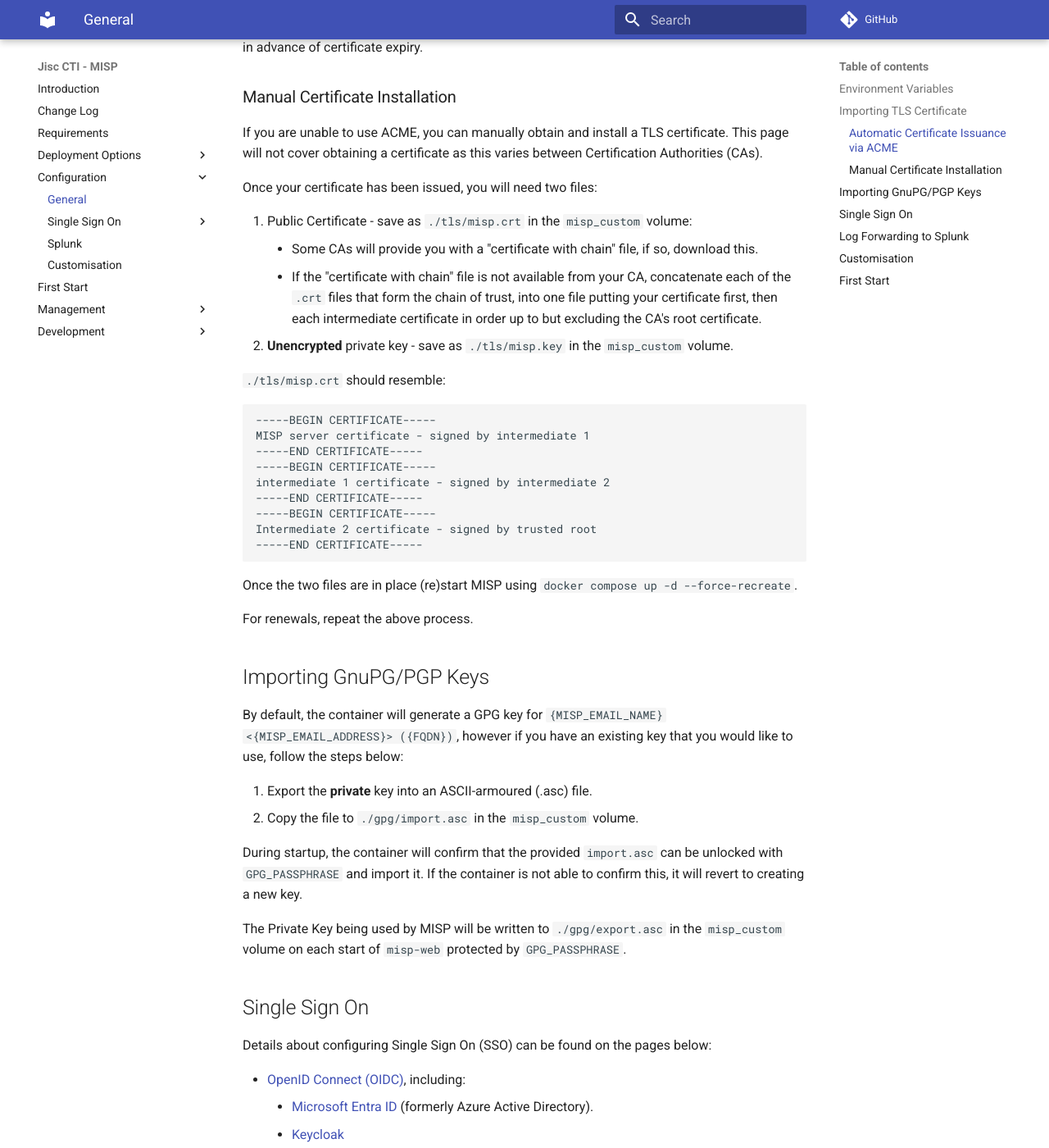
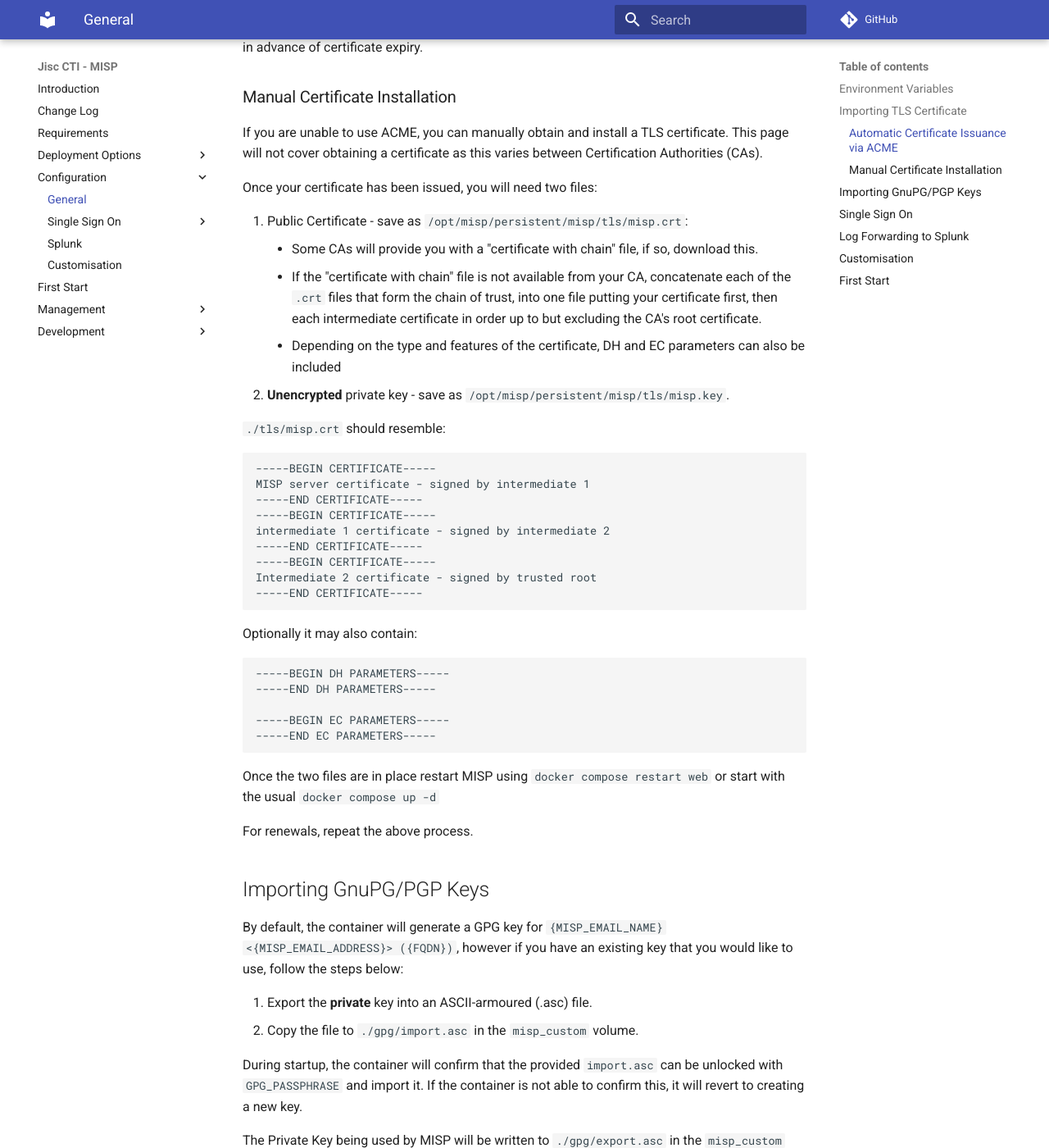
Before and after one commit to JiscCTI/misp-docker, an MkDocs documentation site: the page built from pages/configuration/general.md, in a window 1280 px wide and 1400 px high, scrolled down 4302 px. Shown: the whole window at 82% size. Built offline with MkDocs 1.6.1 and Material for MkDocs 9.7.7, drawn with Linux system fonts in a browser that asks for light colours; comment, search, counter and statistics services are not loaded.

Commit message:
docs: update manual cert installation instructions
Placing the cert in /opt/misp_custom/tls doesn't work as the yml loads it from /opt/misp/persistent/misp/tls

Restarting the web container is sufficient to apply the new cert in my local tests.

Added a note for DH and EC parameters

````diff
--- a/pages/configuration/general.md
+++ b/pages/configuration/general.md
@@ -120,12 +120,13 @@
 
 Once your certificate has been issued, you will need two files:
 
-1. Public Certificate - save as `./tls/misp.crt` in the `misp_custom` volume:
+1. Public Certificate - save as `/opt/misp/persistent/misp/tls/misp.crt`:
     * Some CAs will provide you with a "certificate with chain" file, if so, download this.
     * If the "certificate with chain" file is not available from your CA, concatenate each of the
         `.crt` files that form the chain of trust, into one file putting your certificate first,
         then each intermediate certificate in order up to but excluding the CA's root certificate.
-1. **Unencrypted** private key - save as `./tls/misp.key` in the `misp_custom` volume.
+    * Depending on the type and features of the certificate, DH and EC parameters can also be included
+1. **Unencrypted** private key - save as `/opt/misp/persistent/misp/tls/misp.key`.
 
 `./tls/misp.crt` should resemble:
 
@@ -140,8 +141,16 @@
 Intermediate 2 certificate - signed by trusted root
 -----END CERTIFICATE-----
 ```
+Optionally it may also contain:
+```
+-----BEGIN DH PARAMETERS-----
+-----END DH PARAMETERS-----
 
-Once the two files are in place (re)start MISP using `docker compose up -d --force-recreate`.
+-----BEGIN EC PARAMETERS-----
+-----END EC PARAMETERS-----
+```
+
+Once the two files are in place restart MISP using `docker compose restart web` or start with the usual `docker compose up -d`
 
 For renewals, repeat the above process.
 
````
